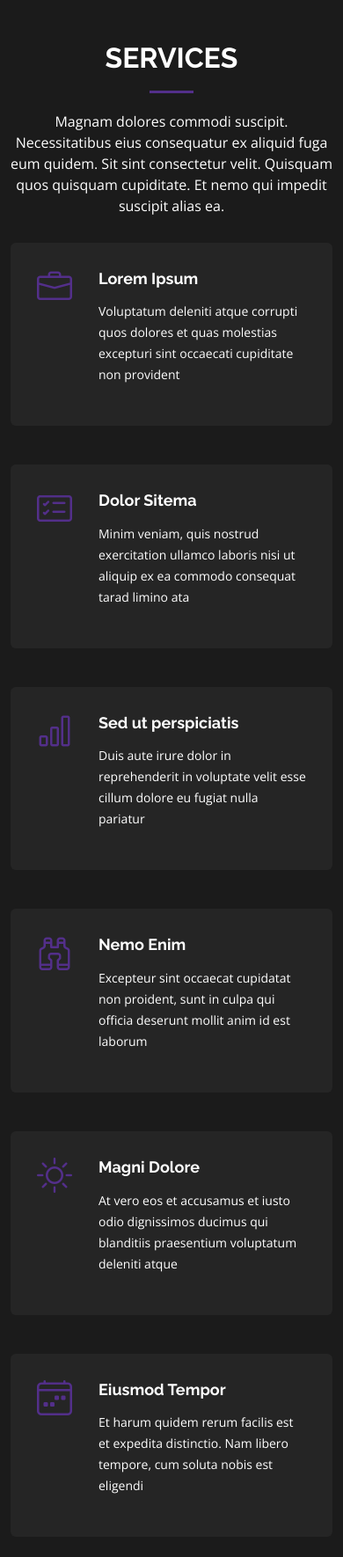
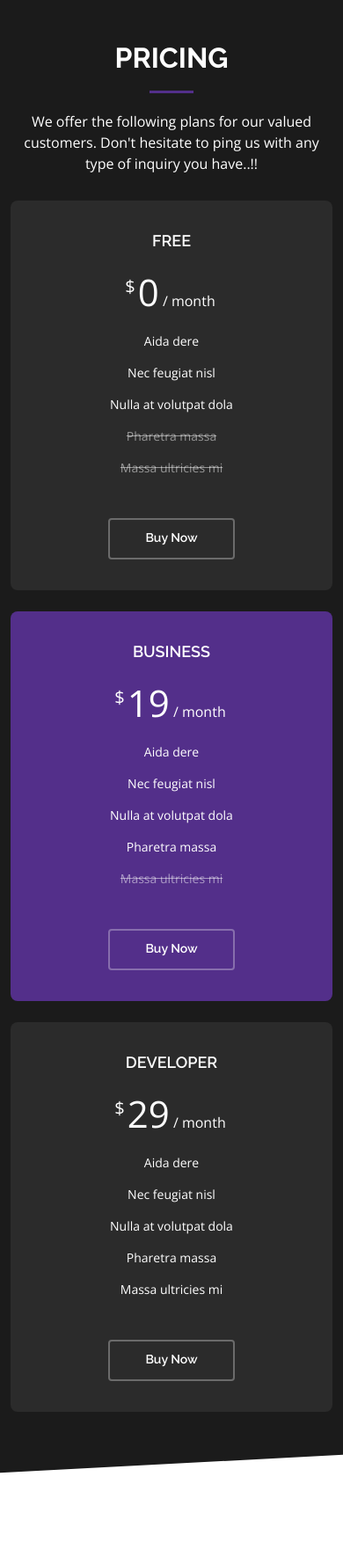
Before and after one commit to digitaldiary1/digitaldiary1.github.io, a plain HTML site: page index.html in a window 390 px wide. Shown: the part 3560-5330 px from the top of the page at 88% size. Drawn offline with nearby package versions, Linux system fonts and the light colour scheme.

Commit message:
navbarLinks

```diff
--- a/index.html
+++ b/index.html
@@ -53,27 +53,8 @@
         <ul>
           <li><a class="nav-link scrollto active" href="#hero">Home</a></li>
           <li><a class="nav-link scrollto" href="#about">About</a></li>
-          <li><a class="nav-link scrollto" href="#services">Services</a></li>
-          <li><a class="nav-link scrollto " href="#portfolio">Portfolio</a></li>
-          <li><a class="nav-link scrollto" href="#team">Team</a></li>
-          <li><a href="blog.html">Blog</a></li>
-          <li class="dropdown"><a href="#"><span>Drop Down</span> <i class="bi bi-chevron-down"></i></a>
-            <ul>
-              <li><a href="#">Drop Down 1</a></li>
-              <li class="dropdown"><a href="#"><span>Deep Drop Down</span> <i class="bi bi-chevron-right"></i></a>
-                <ul>
-                  <li><a href="#">Deep Drop Down 1</a></li>
-                  <li><a href="#">Deep Drop Down 2</a></li>
-                  <li><a href="#">Deep Drop Down 3</a></li>
-                  <li><a href="#">Deep Drop Down 4</a></li>
-                  <li><a href="#">Deep Drop Down 5</a></li>
-                </ul>
-              </li>
-              <li><a href="#">Drop Down 2</a></li>
-              <li><a href="#">Drop Down 3</a></li>
-              <li><a href="#">Drop Down 4</a></li>
-            </ul>
-          </li>
+          <li><a class="nav-link scrollto" href="#faq">FAQs</a></li>
+          <li><a class="nav-link scrollto " href="#pricing">Pricing</a></li>
           <li><a class="nav-link scrollto" href="#contact">Contact</a></li>
         </ul>
         <i class="bi bi-list mobile-nav-toggle"></i>
@@ -507,79 +488,14 @@
       </div>
     </section><!-- End Frequently Asked Questions Section -->
 
-    <!-- ======= Services Section ======= -->
-    <section id="services" class="services section-bg ">
-      <div class="container" data-aos="fade-up">
-
-        <div class="section-title">
-          <h2>Services</h2>
-          <p>Magnam dolores commodi suscipit. Necessitatibus eius consequatur ex aliquid fuga eum quidem. Sit sint
-            consectetur velit. Quisquam quos quisquam cupiditate. Et nemo qui impedit suscipit alias ea.</p>
-        </div>
-
-        <div class="row">
-          <div class="col-md-6">
-            <div class="icon-box" data-aos="fade-up" data-aos-delay="100">
-              <i class="bi bi-briefcase"></i>
-              <h4><a href="#">Lorem Ipsum</a></h4>
-              <p>Voluptatum deleniti atque corrupti quos dolores et quas molestias excepturi sint occaecati cupiditate
-                non provident</p>
-            </div>
-          </div>
-          <div class="col-md-6 mt-4 mt-md-0">
-            <div class="icon-box" data-aos="fade-up" data-aos-delay="200">
-              <i class="bi bi-card-checklist"></i>
-              <h4><a href="#">Dolor Sitema</a></h4>
-              <p>Minim veniam, quis nostrud exercitation ullamco laboris nisi ut aliquip ex ea commodo consequat tarad
-                limino ata</p>
-            </div>
-          </div>
-          <div class="col-md-6 mt-4 mt-md-0">
-            <div class="icon-box" data-aos="fade-up" data-aos-delay="300">
-              <i class="bi bi-bar-chart"></i>
-              <h4><a href="#">Sed ut perspiciatis</a></h4>
-              <p>Duis aute irure dolor in reprehenderit in voluptate velit esse cillum dolore eu fugiat nulla pariatur
-              </p>
-            </div>
-          </div>
-          <div class="col-md-6 mt-4 mt-md-0">
-            <div class="icon-box" data-aos="fade-up" data-aos-delay="400">
-              <i class="bi bi-binoculars"></i>
-              <h4><a href="#">Nemo Enim</a></h4>
-              <p>Excepteur sint occaecat cupidatat non proident, sunt in culpa qui officia deserunt mollit anim id est
-                laborum</p>
-            </div>
-          </div>
-          <div class="col-md-6 mt-4 mt-md-0">
-            <div class="icon-box" data-aos="fade-up" data-aos-delay="500">
-              <i class="bi bi-brightness-high"></i>
-              <h4><a href="#">Magni Dolore</a></h4>
-              <p>At vero eos et accusamus et iusto odio dignissimos ducimus qui blanditiis praesentium voluptatum
-                deleniti atque</p>
-            </div>
-          </div>
-          <div class="col-md-6 mt-4 mt-md-0">
-            <div class="icon-box" data-aos="fade-up" data-aos-delay="600">
-              <i class="bi bi-calendar4-week"></i>
-              <h4><a href="#">Eiusmod Tempor</a></h4>
-              <p>Et harum quidem rerum facilis est et expedita distinctio. Nam libero tempore, cum soluta nobis est
-                eligendi</p>
-            </div>
-          </div>
-        </div>
-
-      </div>
-    </section><!-- End Services Section -->
-
-
     <!-- ======= Pricing Section ======= -->
     <section id="pricing" class="pricing section-bg">
       <div class="container" data-aos="fade-up">
 
         <div class="section-title">
           <h2>Pricing</h2>
-          <p>Magnam dolores commodi suscipit. Necessitatibus eius consequatur ex aliquid fuga eum quidem. Sit sint
-            consectetur velit. Quisquam quos quisquam cupiditate. Et nemo qui impedit suscipit alias ea.</p>
+          <p>We offer the following plans for our valued customers. Don't hesitate to ping us with any type of inquiry
+            you have..!!</p>
         </div>
 
         <div class="row">
```
